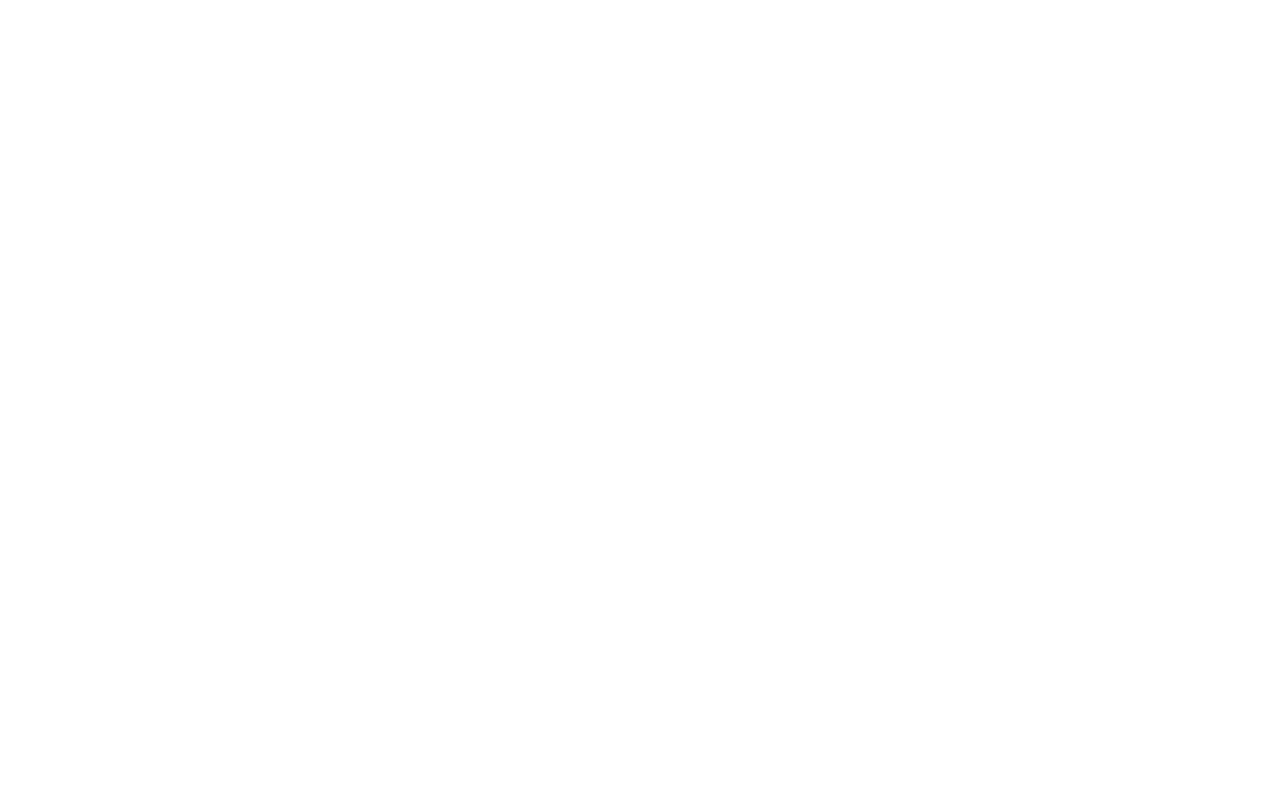
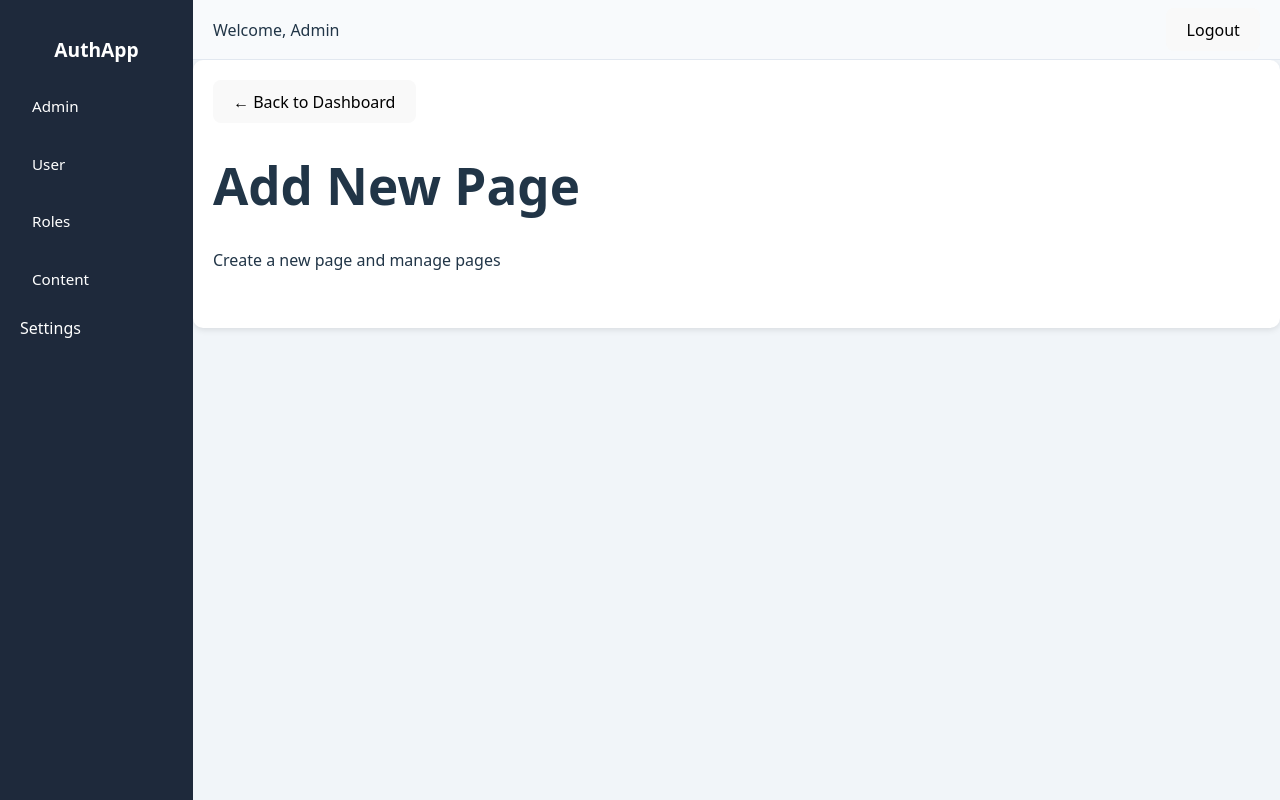
Before and after one commit to irkfaisal/Role-based-auths, a React (Vite) app in the folder client/: page /page in a window 1280 px wide. Before the commit this address had no page. Built offline with nearby package versions, Linux system fonts and the light colour scheme; sample sign-in values are in the browser's storage.

Commit message:
create add page-route component

```diff
--- a/client/src/App.jsx
+++ b/client/src/App.jsx
@@ -7,6 +7,7 @@
 import AdminDashboard from './layouts/AdminDashboard/AdminDashboard.jsx';
 import AddUserPage from './pages/AdminDashboard/UserCard/AddUserPage.jsx';
 import AddRolePage from './pages/AdminDashboard/RoleCard/AddRolePage.jsx';
+import AddPage from './pages/AdminDashboard/PageCard/AddPage.jsx';
 
 function App() {
 
@@ -23,6 +24,7 @@
             {/* add more pages here */}
             <Route path='user' element={<AddUserPage />} />
             <Route path='role' element={<AddRolePage />} />
+            <Route path='page' element={<AddPage />} />
           </Route>
         </Route>
       </Routes>
--- a/client/src/pages/AdminDashboard/PageCard/AddPage.jsx
+++ b/client/src/pages/AdminDashboard/PageCard/AddPage.jsx
@@ -0,0 +1,25 @@
+
+import AddPageForm from "./AddPageForm"
+import AddPageTable from "./AddPageTable"
+import "./styles/AddPage.css"
+
+const AddPage = ({ users, onAddUser, onNavigateBack }) => {
+    return (
+        <div className="add-user-page">
+            <div className="page-header">
+                <button className="back-btn" onClick={onNavigateBack}>
+                    ← Back to Dashboard
+                </button>
+                <h1>Add New Page</h1>
+                <p>Create a new page and manage pages</p>
+            </div>
+
+            <div className="page-content">
+                <AddPageForm onAddUser={onAddUser} />
+                <AddPageTable users={users} />
+            </div>
+        </div>
+    )
+}
+
+export default AddPage
--- /dev/null
+++ b/client/src/pages/AdminDashboard/PageCard/AddPageForm.jsx
@@ -0,0 +1,11 @@
+import React from 'react'
+
+const AddPageForm = () => {
+  return (
+    <div>
+
+    </div>
+  )
+}
+
+export default AddPageForm
--- /dev/null
+++ b/client/src/pages/AdminDashboard/PageCard/AddPageTable.jsx
@@ -0,0 +1,11 @@
+import React from 'react'
+
+const AddPageTable = () => {
+  return (
+    <div>
+
+    </div>
+  )
+}
+
+export default AddPageTable
```
Also changed, not shown: client/src/pages/AdminDashboard/PageCard/styles/AddPage.css (added).
